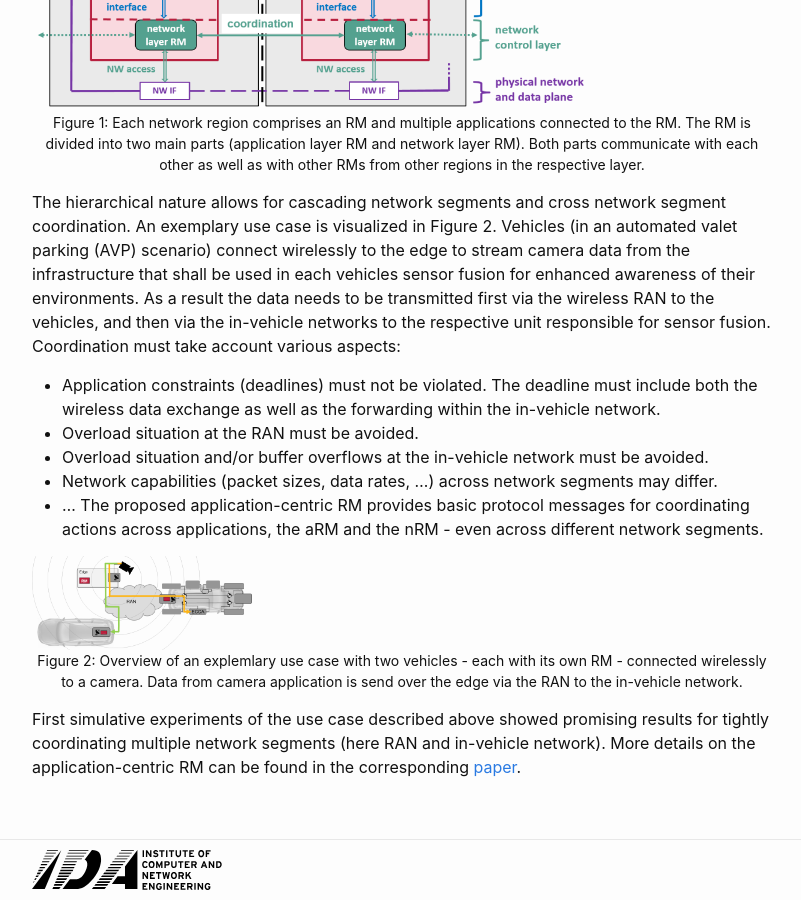
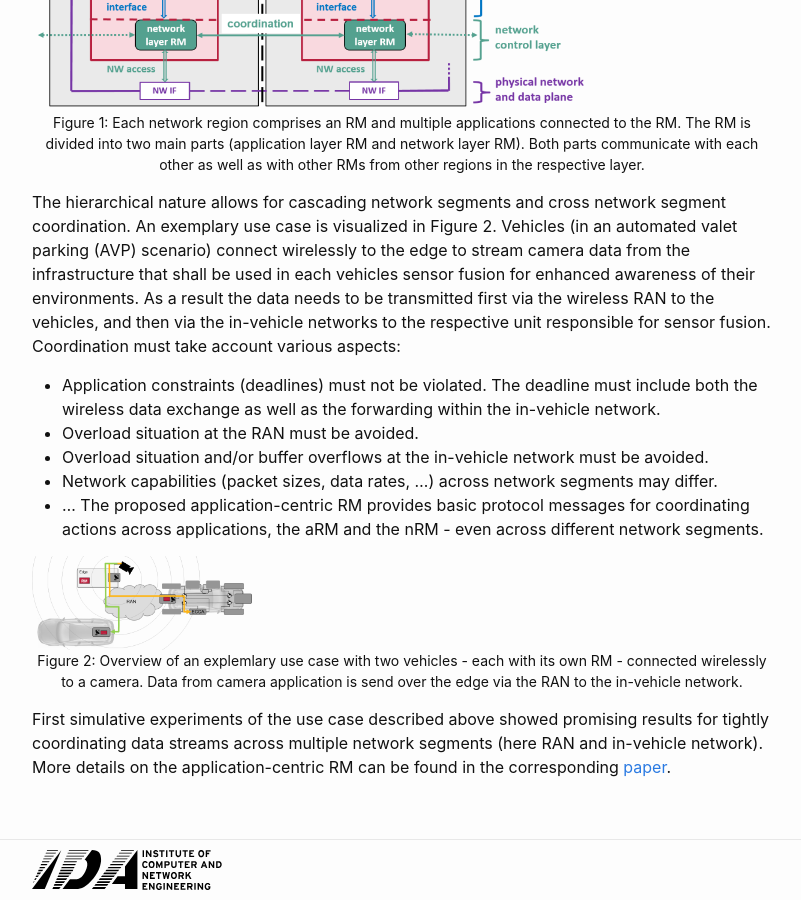
Before and after one commit to IDA-TUBS/lotus, a Jekyll site: the page built from docs/collections/_resource_management/01_application-centric.md, in a window 1280 px wide and 900 px high, scrolled down 744 px. Shown: the whole window, without its empty margins (238-1039 px from the left). Built offline with Jekyll 4.4.1, drawn with Linux system fonts in a browser that asks for light colours.

```diff
--- a/docs/collections/_resource_management/01_application-centric.md
+++ b/docs/collections/_resource_management/01_application-centric.md
@@ -30,4 +30,4 @@
 </figure>
 </div>
 
-First simulative experiments of the use case described above showed promising results for tightly coordinating multiple network segments (here RAN and in-vehicle network). More details on the application-centric RM can be found in the corresponding [paper](https://doi.org/10.1145/3528411).
+First simulative experiments of the use case described above showed promising results for tightly coordinating data streams across multiple network segments (here RAN and in-vehicle network). More details on the application-centric RM can be found in the corresponding [paper](https://doi.org/10.1145/3528411).
```
